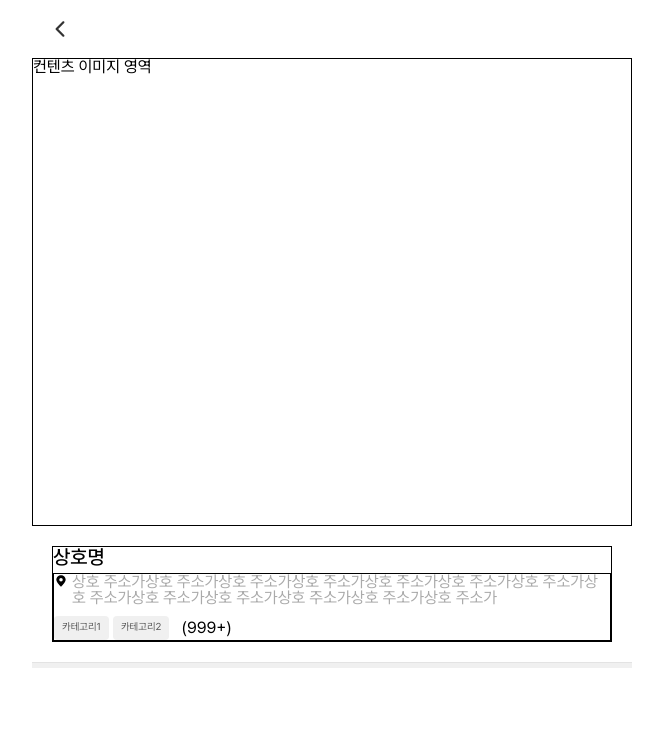
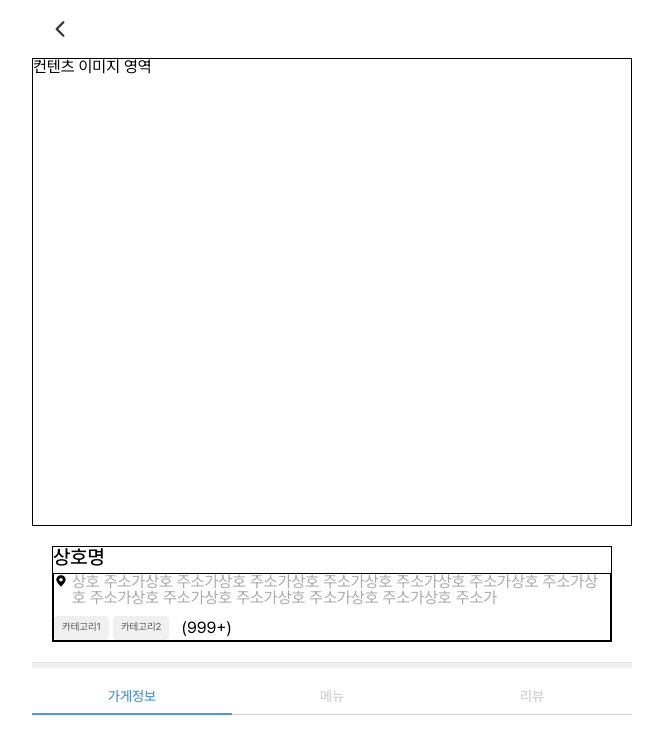
Before and after one commit to project-inhu/inhu-web-frontend, a Next.js app: page /place/1 in a window 1280 px wide. Shown: the top 754 px of the page, without its empty margins (308-971 px from the left). Built offline with nearby package versions, Linux system fonts and the light colour scheme.

Commit message:
feat: Implement place tab in place detail page

```diff
--- /dev/null
+++ b/src/page/place-detail/components/PlaceTab/index.tsx
@@ -0,0 +1,64 @@
+'use client';
+
+import { PlaceTabButton } from '@/page/place-detail/components/PlaceTabButton';
+import { useGetPlaceTabType } from '@/page/place-detail/hooks/useGetPlaceTabType';
+import { PLACE_TAB_TYPE } from '@/page/place-detail/type';
+import { usePathname, useRouter, useSearchParams } from 'next/navigation';
+
+export const PlaceTab = () => {
+  const path = usePathname();
+  const router = useRouter();
+  const searchParams = useSearchParams();
+
+  const { type } = useGetPlaceTabType();
+
+  const infoBtnClickEvent = () => {
+    const params = new URLSearchParams(searchParams);
+    params.set('tab', PLACE_TAB_TYPE.INFO);
+
+    router.push(path + '?' + params.toString());
+  };
+
+  const menuBtnClickEvent = () => {
+    const params = new URLSearchParams(searchParams);
+    params.set('tab', PLACE_TAB_TYPE.MENU);
+
+    router.push(path + '?' + params.toString());
+  };
+
+  const reviewBtnClickEvent = () => {
+    const params = new URLSearchParams(searchParams);
+    params.set('tab', PLACE_TAB_TYPE.REVIEW);
+
+    router.push(path + '?' + params.toString());
+  };
+
+  return (
+    <div className="flex">
+      <div className="h-[37px] flex-1">
+        <PlaceTabButton
+          active={type === PLACE_TAB_TYPE.INFO}
+          onClick={infoBtnClickEvent}
+        >
+          가게정보
+        </PlaceTabButton>
+      </div>
+      <div className="h-[37px] flex-1">
+        <PlaceTabButton
+          active={type === PLACE_TAB_TYPE.MENU}
+          onClick={menuBtnClickEvent}
+        >
+          메뉴
+        </PlaceTabButton>
+      </div>
+      <div className="h-[37px] flex-1">
+        <PlaceTabButton
+          active={type === PLACE_TAB_TYPE.REVIEW}
+          onClick={reviewBtnClickEvent}
+        >
+          리뷰
+        </PlaceTabButton>
+      </div>
+    </div>
+  );
+};
--- /dev/null
+++ b/src/page/place-detail/components/PlaceTabButton/index.tsx
@@ -0,0 +1,20 @@
+import { cn } from '@/shared/helper/utils';
+import { Props } from './type';
+
+export const PlaceTabButton = ({ active, children, onClick }: Props) => {
+  return (
+    <button
+      onClick={() => {
+        onClick && onClick();
+      }}
+      className={cn(
+        'w-full h-full text-[14px] font-medium',
+        active
+          ? 'text-primary-400 border-b-[2px] border-solid border-primary-400'
+          : 'text-secondary-300 border-b-[1px] border-solid border-secondary-300'
+      )}
+    >
+      {children}
+    </button>
+  );
+};
--- /dev/null
+++ b/src/page/place-detail/components/PlaceTabButton/type.ts
@@ -0,0 +1,16 @@
+import { StrictPropsWithChildren } from '@/shared/type/react';
+
+export type Props = StrictPropsWithChildren<
+  {
+    /**
+     * 활성 상태 여부
+     */
+    active: boolean;
+
+    /**
+     * 클릭 이벤트
+     */
+    onClick?: () => void;
+  },
+  string
+>;
--- /dev/null
+++ b/src/page/place-detail/hooks/useGetPlaceTabType.ts
@@ -0,0 +1,22 @@
+import { PLACE_TAB_TYPE, PlaceTabType } from '@/page/place-detail/type';
+import { useSearchParams } from 'next/navigation';
+
+export const useGetPlaceTabType = () => {
+  const searchParams = useSearchParams();
+
+  const type: PlaceTabType = (() => {
+    const type: string = searchParams.get('tab') || PLACE_TAB_TYPE.INFO;
+
+    if (
+      !Object.keys(PLACE_TAB_TYPE)
+        .map((key) => PLACE_TAB_TYPE[key as keyof typeof PLACE_TAB_TYPE])
+        .includes(type as any) // TODO: 타입 강화 해야함
+    ) {
+      return PLACE_TAB_TYPE.INFO;
+    }
+
+    return type as PlaceTabType;
+  })();
+
+  return { type };
+};
--- a/src/page/place-detail/index.tsx
+++ b/src/page/place-detail/index.tsx
@@ -2,6 +2,7 @@ import { CategoryChip } from '@/shared/components/chips/CategoryChipSmall';
 import { Header } from './components/Header';
 import MapIcon from '@/shared/icon/map-icon.svg';
 import { HorizontalDivider } from '@/shared/components/dividers/HorizontalDivider';
+import { PlaceTab } from './components/PlaceTab';
 
 export const PlaceDetailPage = () => {
   return (
@@ -39,6 +40,9 @@ export const PlaceDetailPage = () => {
           </main>
         </article>
         <HorizontalDivider />
+        <div className="place-tab-area mt-[10px]">
+          <PlaceTab />
+        </div>
       </main>
     </div>
   );
--- /dev/null
+++ b/src/page/place-detail/type.ts
@@ -0,0 +1,7 @@
+export const PLACE_TAB_TYPE = {
+  INFO: 'info',
+  MENU: 'menu',
+  REVIEW: 'review',
+} as const;
+
+export type PlaceTabType = (typeof PLACE_TAB_TYPE)[keyof typeof PLACE_TAB_TYPE];
```
